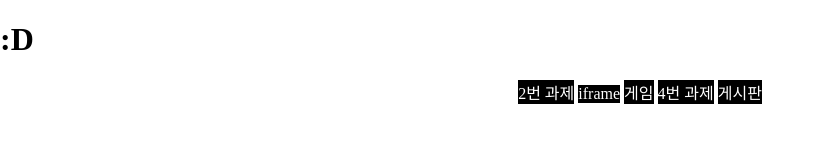
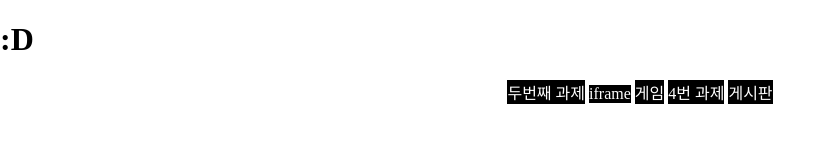
Before and after one commit to SeongHwan2/20190620, a website: page static/index.html in a window 1280 px wide. Shown: the whole page, without its empty margins (0-834 px from the left). Drawn offline with Linux system fonts and the light colour scheme.

Commit message:
git commit 테스트

```diff
--- a/static/index.html
+++ b/static/index.html
@@ -10,7 +10,7 @@
 <body>
   <h1 class="title">:D</h1>
   <div>
-  <a href="http://localhost/uiexer/0610/html/price.html"> 2번 과제 </a>
+  <a href="http://localhost/uiexer/0610/html/price.html"> 두번째 과제 </a>
   <a href="http://localhost/uiexer/ex3/ex3index.html"> iframe </a>
   <a href="http://localhost/uiexer/20190614/html/javascript2.html"> 게임 </a>
   <a href="http://localhost/uiexer/ex4/fi/EX5.html"> 4번 과제 </a>
```
